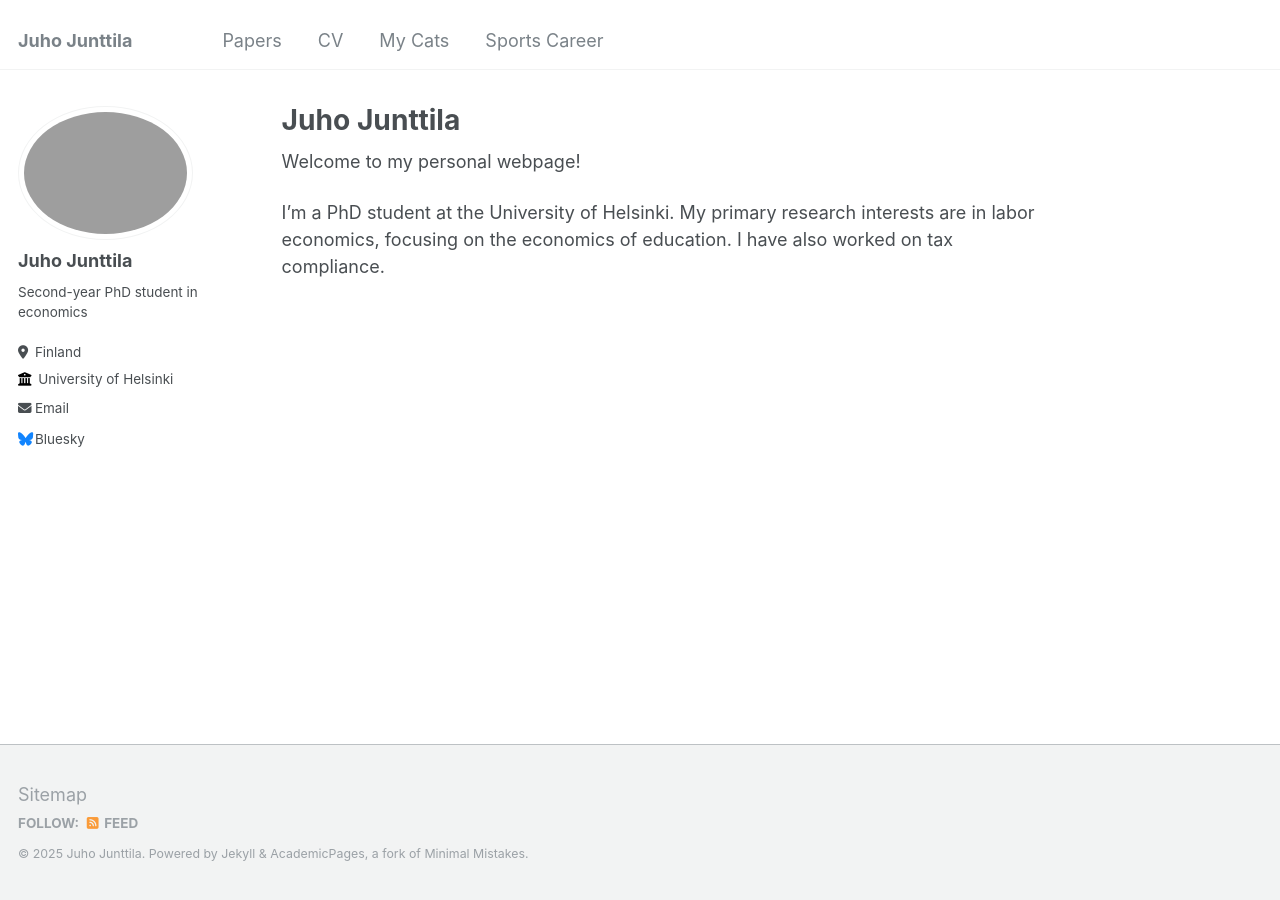
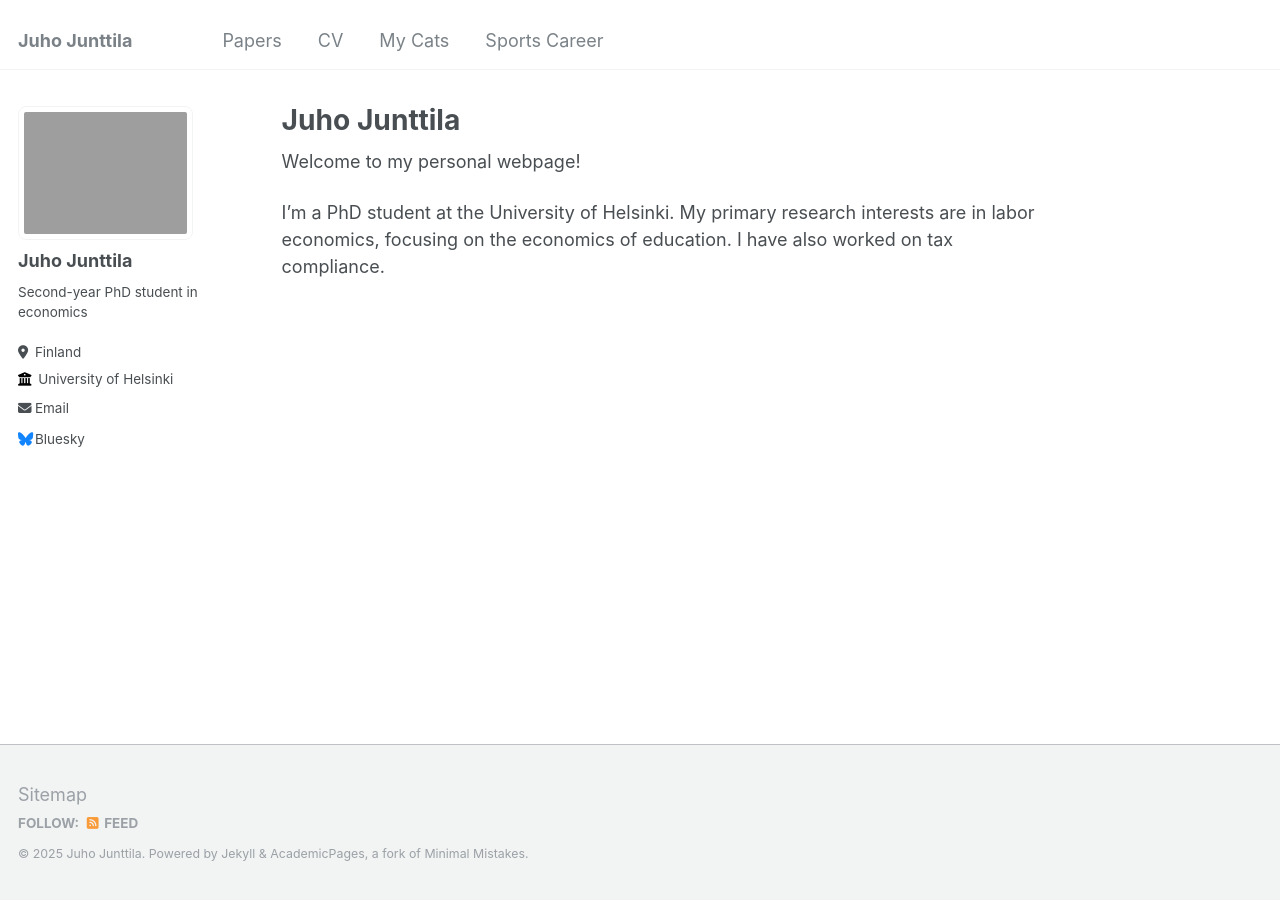
Before and after one commit to Juho-Junttila/Juho-Junttila.github.io, a Jekyll site: the page built from _pages/about.md, in a window 1280 px wide. Built offline with Jekyll 4.4.1, drawn with Linux system fonts in a browser that asks for light colours.

Commit message:
Re-add print stylesheet import and style for avatar

```diff
--- a/assets/css/main.scss
+++ b/assets/css/main.scss
@@ -39,3 +39,7 @@
 @import "vendor/font-awesome/brands";
 @import "vendor/magnific-popup/magnific-popup";
 @import "print";
+
+.author__avatar img {
+  border-radius: 8px;
+}
```
